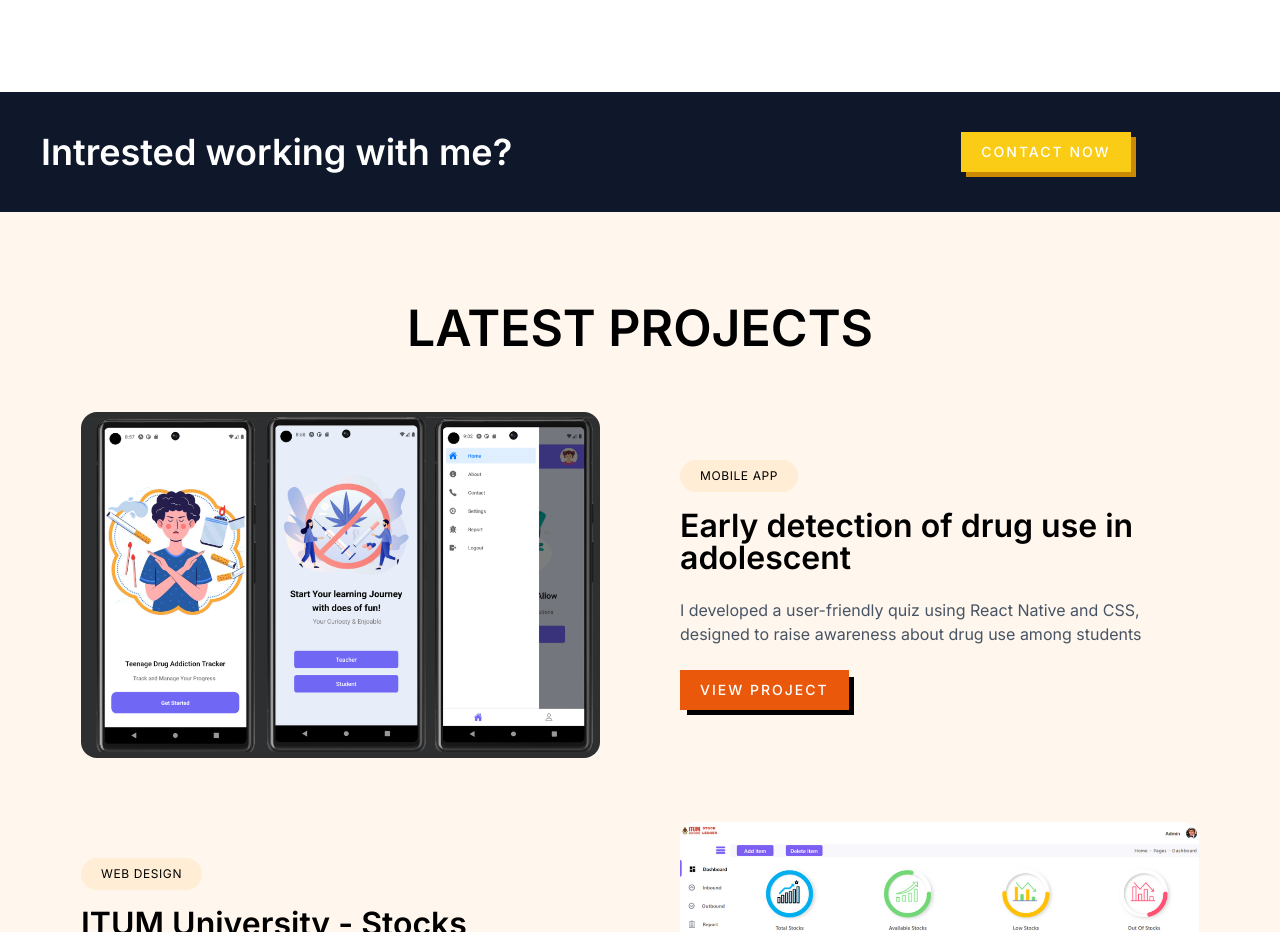
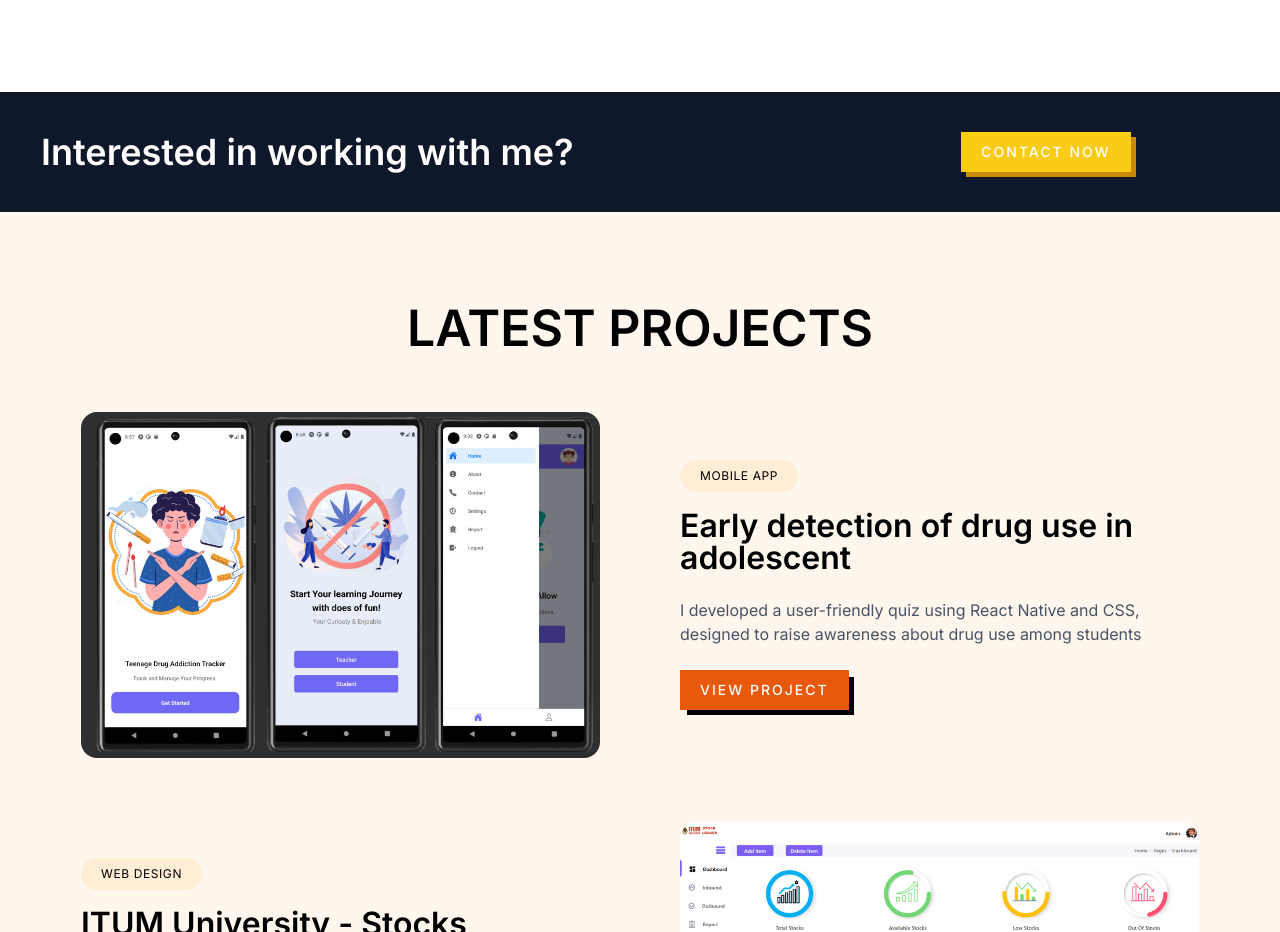
Before and after one commit to tharsikan1999/portfolio, a Next.js app: page / in a window 1280 px wide. Shown: the part 4040-4972 px from the top of the page. Built offline with nearby package versions, Linux system fonts and the light colour scheme.

Commit message:
Feat : Finish Cta Animations

```diff
--- a/src/components/Cta/Cta.tsx
+++ b/src/components/Cta/Cta.tsx
@@ -1,15 +1,30 @@
 import React from "react";
+import { motion } from "framer-motion";
+import { useInView } from "react-intersection-observer";
 
 const Cta = () => {
+  const { ref, inView } = useInView({
+    triggerOnce: false,
+    threshold: 0.2,
+  });
+
   return (
     <>
       {/*----- Start Cta -----*/}
-      <section className="py-10 bg-slate-900">
+      <section className="py-10 bg-slate-900" ref={ref}>
         <div className="container">
-          <div className="grid grid-cols-12 gap-5 items-center">
+          <motion.div
+            initial={{ opacity: 0, y: 50 }}
+            animate={{
+              opacity: inView ? 1 : 0,
+              y: inView ? 0 : 50,
+              transition: { duration: 0.6, ease: "easeOut" },
+            }}
+            className="grid grid-cols-12 gap-5 items-center"
+          >
             <div className="col-span-12 lg:col-span-8 md:col-span-7 text-center md:text-left">
               <h4 className="text-2xl md:text-3xl lg:text-4xl text-white font-semibold">
-                Intrested working with me?
+                Interested in working with me?
               </h4>
             </div>
             <div className="col-span-12 lg:col-span-4 md:col-span-5 text-center">
@@ -17,7 +32,7 @@ const Cta = () => {
                 Contact Now
               </a>
             </div>
-          </div>
+          </motion.div>
         </div>
       </section>
       {/*----- End Cta -----*/}
--- a/src/components/Project/Project.tsx
+++ b/src/components/Project/Project.tsx
@@ -1,6 +1,7 @@
 import React from "react";
 import { ProjectData, ProjectImg } from "./ProjectData";
 import { RiCloseFill } from "react-icons/ri";
+import Image from "next/image";
 
 const Project = ({ onClose }) => {
   const { closeComponent, projectIndex } = onClose;
--- a/src/components/Services/ServiceCard.tsx
+++ b/src/components/Services/ServiceCard.tsx
@@ -10,7 +10,7 @@ interface ServiceCardProps {
 
 const ServiceCard: React.FC<ServiceCardProps> = ({ service, index }) => {
   const { ref, inView } = useInView({
-    triggerOnce: true,
+    triggerOnce: false,
     threshold: 0.1,
   });
 
--- a/src/components/Skills/SkillItem.tsx
+++ b/src/components/Skills/SkillItem.tsx
@@ -16,7 +16,7 @@ const SkillItem: React.FC<SkillItemProps> = ({
   index,
 }) => {
   const { ref, inView } = useInView({
-    triggerOnce: true,
+    triggerOnce: false,
     threshold: 0.1,
   });
 
```
